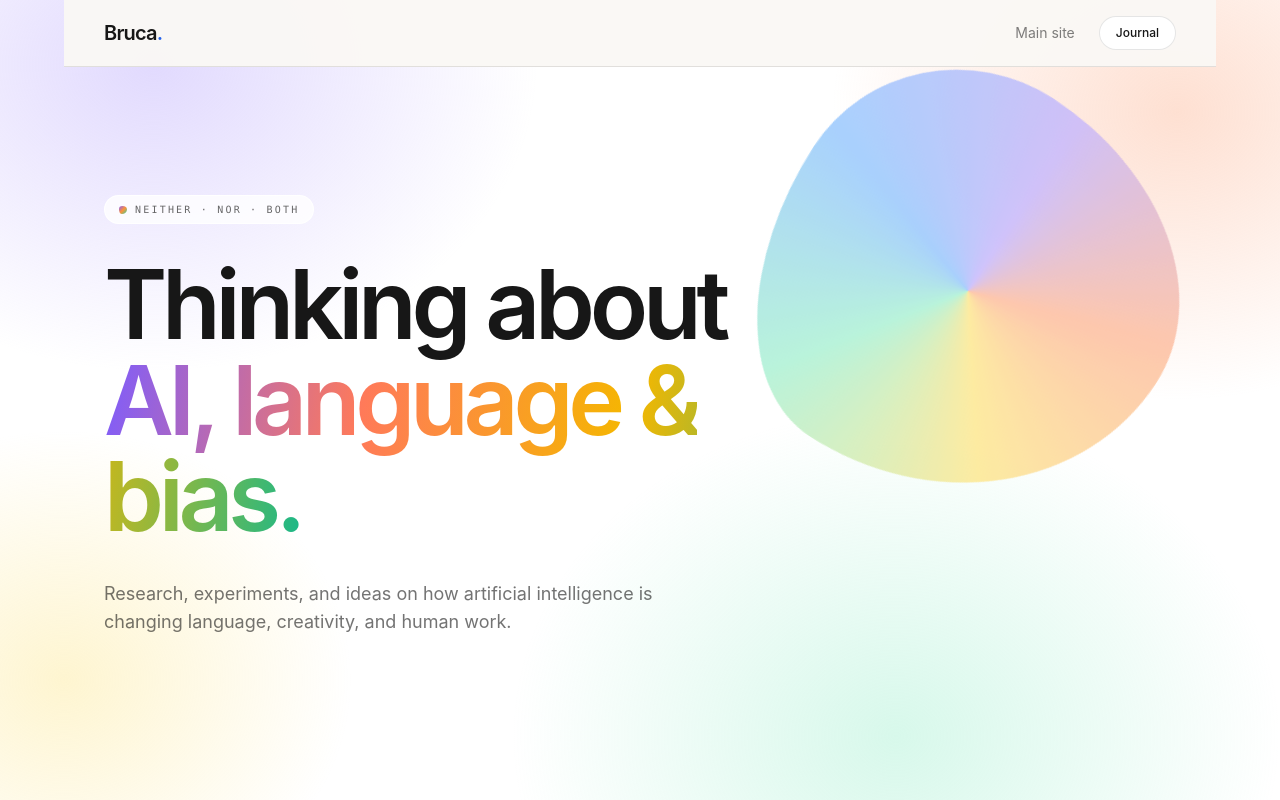
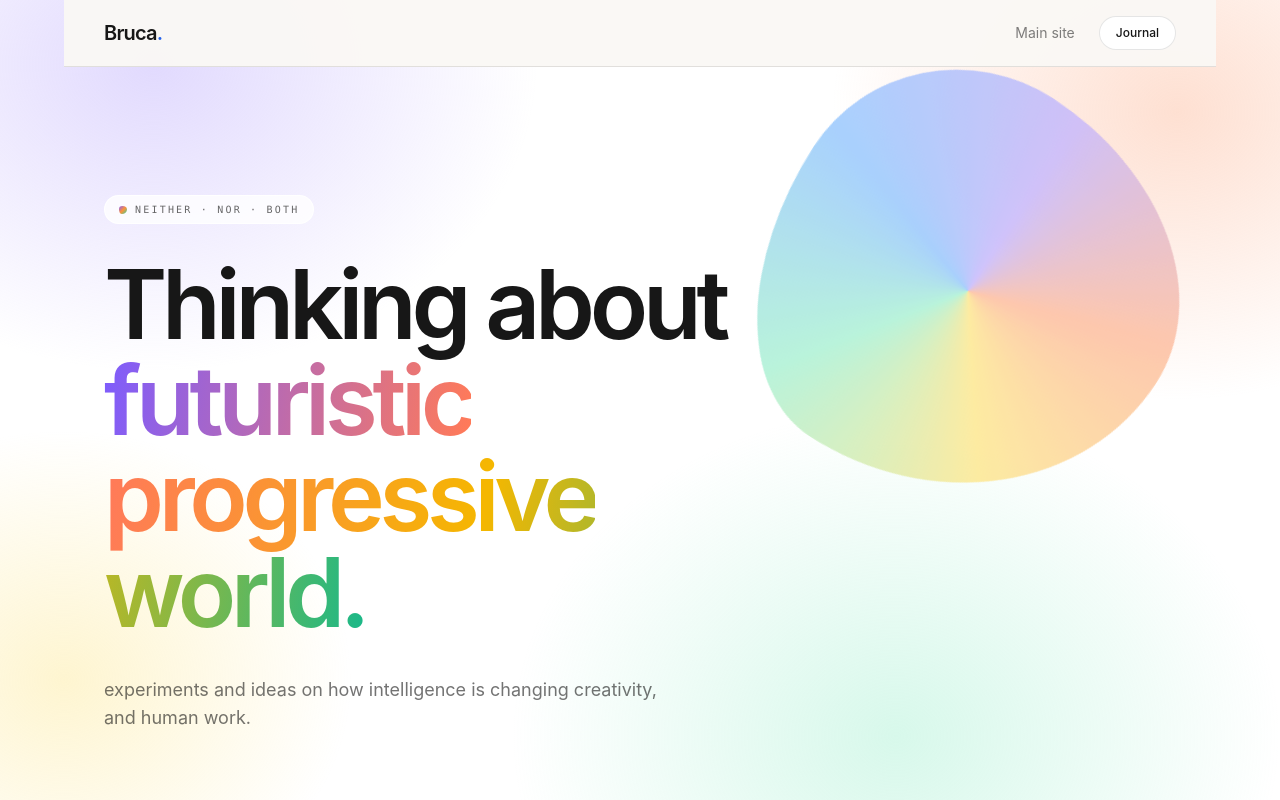
Before and after one commit to cap1k0/expert-doodle, a Next.js app: page / in a window 1280 px wide. Shown: the top 800 px of the page. Built offline with nearby package versions, Linux system fonts and the light colour scheme; no server answers.

Commit message:
Update page.tsx

```diff
--- a/app/page.tsx
+++ b/app/page.tsx
@@ -49,12 +49,12 @@ export default async function BlogIndex() {
             <h1 className="text-5xl font-semibold leading-[0.95] tracking-[-0.055em] sm:text-7xl lg:text-8xl">
               Thinking about
               <br />
-              <span className="text-fluid">AI, language &amp; bias.</span>
+              <span className="text-fluid">futuristic progressive world.</span>
             </h1>
 
             <p className="mt-9 max-w-xl text-base leading-7 text-black/55 sm:text-lg">
-              Research, experiments, and ideas on how artificial intelligence
-              is changing language, creativity, and human work.
+               experiments and ideas on how  intelligence
+              is changing creativity, and human work.
             </p>
           </div>
         </section>
```
